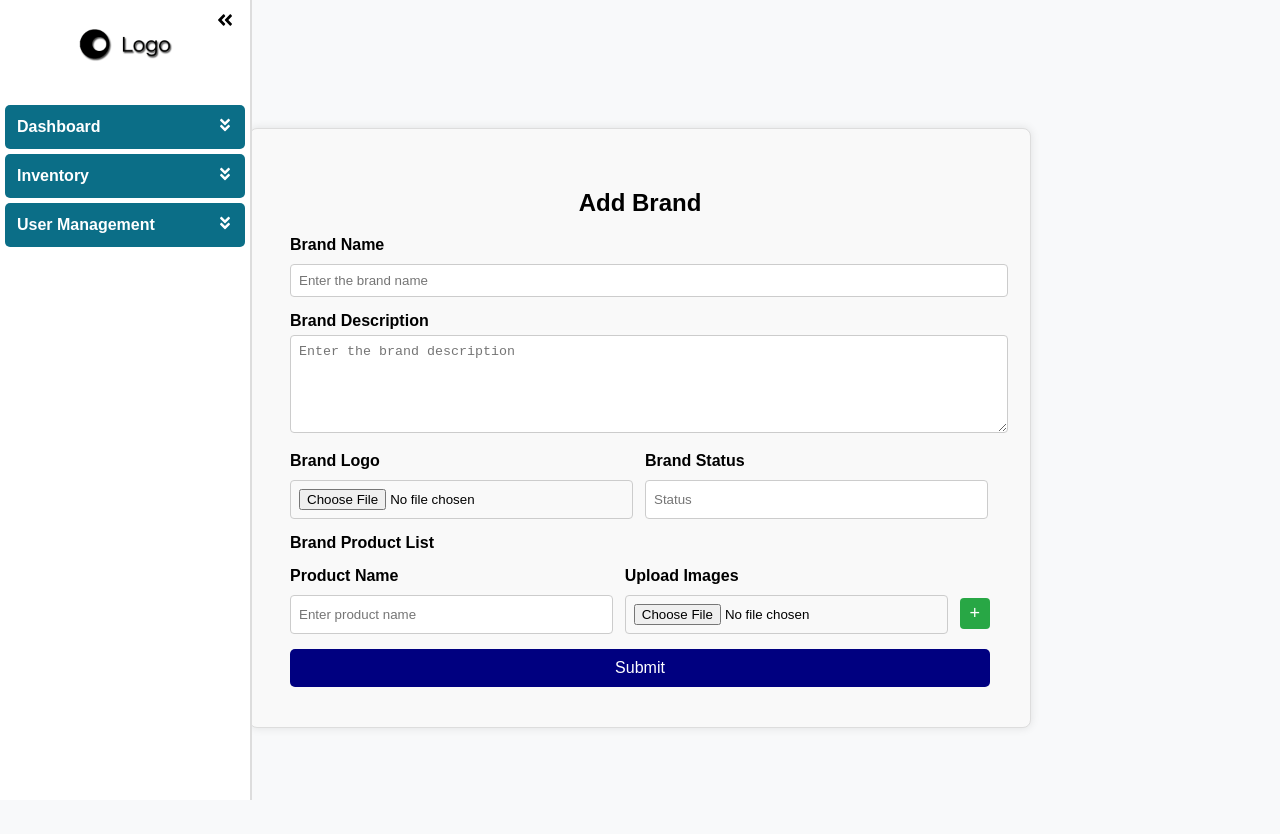
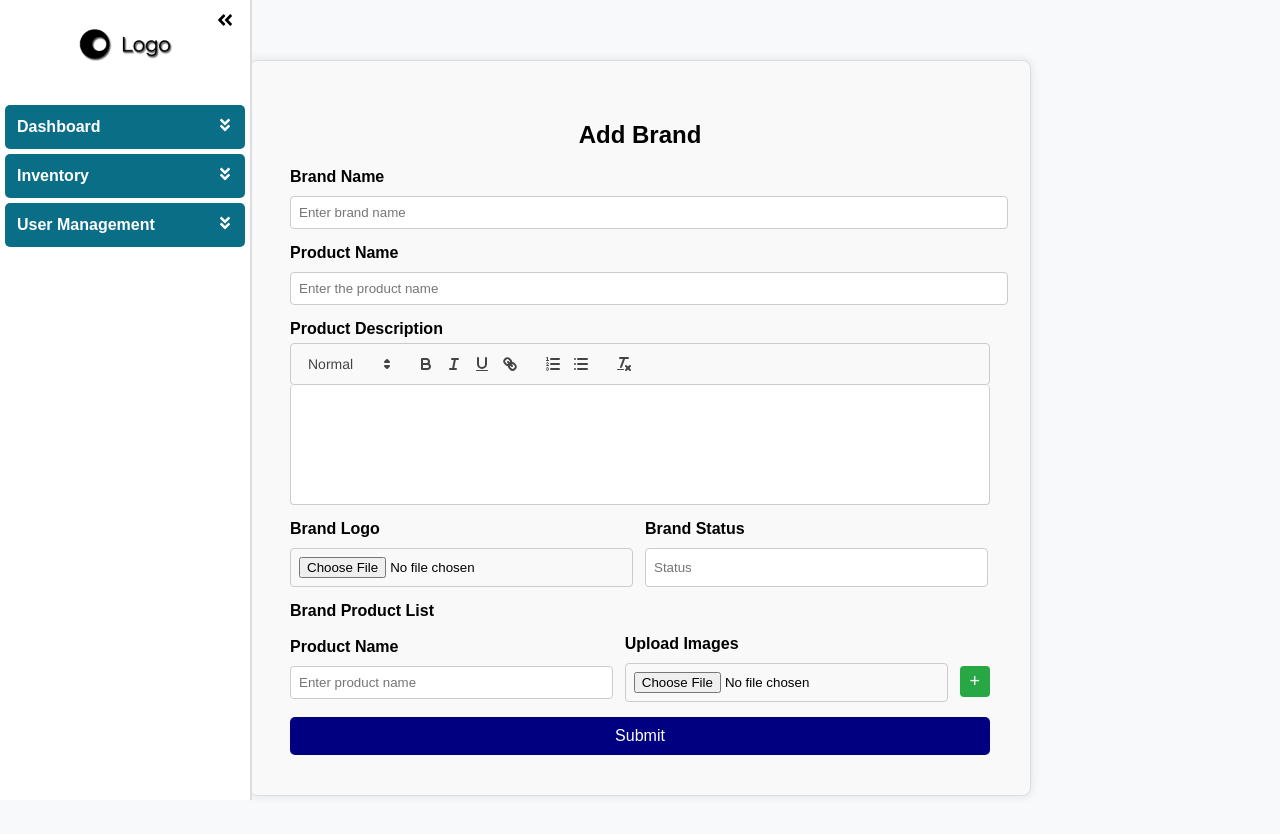
Before and after one commit to Vikas-Pendyala/ecommerce-dashboard, a React (Vite) app: page /dashboard/Add-Brand in a window 1280 px wide. Shown: the top 834 px of the page. Built offline with nearby package versions, Linux system fonts and the light colour scheme.

Commit message:
storing form data

```diff
--- a/src/pages/Dashboard/AddBrand.jsx
+++ b/src/pages/Dashboard/AddBrand.jsx
@@ -1,56 +1,127 @@
 import React, { useState } from "react";
+import ReactQuill from "react-quill"; // Make sure you have installed react-quill
+import "react-quill/dist/quill.snow.css";
 import "./AddBrand.css"; // Import CSS file
 
 const AddBrand = () => {
-    const [productInputs, setProductInputs] = useState([{ id: Date.now() }]);
-const [brandFormData, setBrandFormData]=useState({
-  brandName:"",
-  brandDescription:"",
-  brandLogo:"",
-  brandStatus:"",
-  brandProductName: "",
-  brandImage:"",
+  // State for form data
+  const [formData, setFormData] = useState({
+    brandName: "",
+    brandDescription: "",
+    brandLogo: null, // Changed from "" to null for file inputs
+    brandStatus: "",
+    productName: "", // Fixed missing field
+    productDescription: "",
+    brandImage: null,
   });
-const handleSubmitData =(e)=>{
-e.preventDefault();
-console.log("form data:", brandFormData);
-}
 
-    // Function to add a new product input
-    const addProductInput = () => {
-      setProductInputs([...productInputs, { id: Date.now() }]);
+  // State to manage dynamic product list
+  const [productInputs, setProductInputs] = useState([{ id: Date.now(), name: "", image: null }]);
+
+  // Handle input change
+  const handleChange = (e) => {
+    const { name, value } = e.target;
+    setFormData({ ...formData, [name]: value });
   };
 
-    // Function to remove a product input
+  // Handle file change
+  const handleFileChange = (e) => {
+    const { name, files } = e.target;
+    setFormData({ ...formData, [name]: files[0] }); // Store the first selected file
+  };
+
+  // Handle Quill input change
+  const handleQuillChange = (value) => {
+    setFormData({ ...formData, productDescription: value });
+  };
+
+  // Handle form submission
+  const handleSubmitData = (e) => {
+    e.preventDefault();
+    console.log("Form Data Submitted:", formData, productInputs);
+
+    // Reset form data after submission
+    setFormData({
+      brandName: "",
+      brandDescription: "",
+      brandLogo: null,
+      brandStatus: "",
+      productName: "",
+      productDescription: "",
+      brandImage: null,
+    });
+
+    setProductInputs([{ id: Date.now(), name: "", image: null }]); // Reset dynamic fields
+  };
+
+  // Add new product input
+  const addProductInput = () => {
+    setProductInputs([...productInputs, { id: Date.now(), name: "", image: null }]);
+  };
+
+  // Remove product input
   const removeProductInput = (id) => {
     setProductInputs(productInputs.filter((input) => input.id !== id));
+  };
+
+  // Handle dynamic product input change
+  const handleProductChange = (id, field, value) => {
+    setProductInputs((prev) =>
+      prev.map((input) => (input.id === id ? { ...input, [field]: value } : input))
+    );
   };
 
   return (
     <div className="form-container">
       <h2>Add Brand</h2>
 
+      <form onSubmit={handleSubmitData}>
         {/* Brand Name Field */}
         <div className="form-group">
           <label>Brand Name</label>
-          <input type="text" placeholder="Enter the brand name" />
+          <input
+            type="text"
+            name="brandName"
+            value={formData.brandName}
+            onChange={handleChange}
+            placeholder="Enter brand name"
+          />
         </div>
 
-        {/* Brand Description Field */}
+        {/* Product Name Field */}
         <div className="form-group">
-          <label>Brand Description</label>
-          <textarea placeholder="Enter the brand description"></textarea>
+          <label>Product Name</label>
+          <input
+            type="text"
+            name="productName"
+            value={formData.productName}
+            onChange={handleChange}
+            placeholder="Enter the product name"
+          />
+        </div>
+
+        {/* Product Description (Rich Text Editor) */}
+        <div className="form-group">
+          <label>Product Description</label>
+          <ReactQuill value={formData.productDescription} onChange={handleQuillChange} theme="snow" />
         </div>
 
         {/* Brand Logo & Status Fields */}
         <div className="form-group-row">
           <div className="form-group half-width">
             <label>Brand Logo</label>
-            <input type="file" />
+            <input type="file" name="brandLogo" onChange={handleFileChange} />
           </div>
           <div className="form-group half-width">
             <label>Brand Status</label>
-            <input className="status" type="text" placeholder="Status" />
+            <input
+              className="status"
+              type="text"
+              name="brandStatus"
+              value={formData.brandStatus}
+              onChange={handleChange}
+              placeholder="Status"
+            />
           </div>
         </div>
 
@@ -59,19 +130,27 @@ console.log("form data:", brandFormData);
           <label>Brand Product List</label>
         </div>
 
-        {/* Product Inputs */}
+        {/* Dynamic Product Inputs */}
         {productInputs.map((product) => (
           <div key={product.id} className="form-group-row product-row">
             {/* Product Name Field */}
             <div className="form-group half-width">
               <label>Product Name</label>
-              <input className="status" type="text" placeholder="Enter product name" />
+              <input
+                type="text"
+                value={product.name}
+                onChange={(e) => handleProductChange(product.id, "name", e.target.value)}
+                placeholder="Enter product name"
+              />
             </div>
 
             {/* Product Image Field */}
             <div className="form-group half-width">
               <label>Upload Images</label>
-              <input type="file" />
+              <input
+                type="file"
+                onChange={(e) => handleProductChange(product.id, "image", e.target.files[0])}
+              />
             </div>
 
             {/* Buttons Container (Right-aligned) */}
@@ -93,7 +172,10 @@ console.log("form data:", brandFormData);
         ))}
 
         {/* Submit Button */}
-        <button className="submit-btn" onClick={handleSubmitData}>Submit</button>
+        <button type="submit" className="submit-btn">
+          Submit
+        </button>
+      </form>
     </div>
   );
 };
--- a/src/pages/Dashboard/AddCategories.jsx
+++ b/src/pages/Dashboard/AddCategories.jsx
@@ -1,12 +1,14 @@
-import React, { useState } from "react";
+import React, { useState, useEffect } from "react";
 import "./AddCategories.css"; // Import CSS file
 
 const AddCategories = () => {
-  const [subCategories, setSubCategories] = useState([{ id: 1 }]);
+  const [categoryName, setCategoryName] = useState("");
+  const [subCategories, setSubCategories] = useState([{ id: 1, name: "" }]);
+  const [tempSubCategory, setTempSubCategory] = useState({});
 
   // Function to add a new sub-category
   const addSubCategory = () => {
-    setSubCategories([...subCategories, { id: Date.now() }]);
+    setSubCategories([...subCategories, { id: Date.now(), name: "" }]);
   };
 
   // Function to remove a sub-category by id
@@ -14,14 +16,58 @@ const AddCategories = () => {
     setSubCategories(subCategories.filter((sub) => sub.id !== id));
   };
 
+  // Function to handle input change for category name
+  const handleCategoryChange = (e) => {
+    setCategoryName(e.target.value);
+  };
+
+  // Function to handle input change locally for subcategories
+  const handleTempSubCategoryChange = (id, value) => {
+    setTempSubCategory({ ...tempSubCategory, [id]: value });
+  };
+
+  // Function to update state only when input loses focus
+  const handleSubCategoryBlur = (id) => {
+    setSubCategories((prevSubCategories) =>
+      prevSubCategories.map((sub) =>
+        sub.id === id ? { ...sub, name: tempSubCategory[id] || sub.name } : sub
+      )
+    );
+  };
+
+  // Handle form submission
+  const handleSubmit = (e) => {
+    e.preventDefault();
+    console.log("Category Submitted:", categoryName);
+    console.log("Subcategories Submitted:", subCategories);
+
+    // Reset form
+    setCategoryName("");
+    setSubCategories([{ id: 1, name: "" }]);
+    setTempSubCategory({});
+  };
+
+  // useEffect to log when subCategories change
+  useEffect(() => {
+    console.log("SubCategories Updated:", subCategories);
+  }, [subCategories]);
+
   return (
     <div className="form-container">
       <h2>Category Form</h2>
 
+      <form onSubmit={handleSubmit}>
         {/* Category Name Field */}
         <div className="form-group">
           <label>Category Name</label>
-        <input type="text" placeholder="Enter the category name" />
+
+          <input
+            type="text"
+            value={categoryName}
+            onChange={handleCategoryChange}
+            placeholder="Enter the category name"
+
+          />
         </div>
 
         {/* Sub Categories Field */}
@@ -29,28 +75,35 @@ const AddCategories = () => {
           <label>Sub Category</label>
           {subCategories.map((sub) => (
             <div key={sub.id} className="sub-category-container">
-            <input type="text" placeholder="Enter the sub category name" />
-            {/* <select>
-              <option>Select</option>
-              <option>Sub Category 1</option>
-              <option>Sub Category 2</option>
-            </select> */}
-            <button type="button" className="add-remove-btn" onClick={addSubCategory}>+</button>
+              <input
+                type="text"
+                defaultValue={sub.name}
+                onChange={(e) => handleTempSubCategoryChange(sub.id, e.target.value)}
+                onBlur={() => handleSubCategoryBlur(sub.id)}
+                placeholder="Enter the sub-category name"
+              />
+
+              <button type="button" className="add-remove-btn" onClick={addSubCategory}>
+                +
+              </button>
               {subCategories.length > 1 && (
-              <button type="button" className="add-remove-btn remove-btn" onClick={() => removeSubCategory(sub.id)}>-</button>
+                <button
+                  type="button"
+                  className="add-remove-btn remove-btn"
+                  onClick={() => removeSubCategory(sub.id)}
+                >
+                  -
+                </button>
               )}
             </div>
           ))}
         </div>
 
-      {/* Upload Image Field */}
-      {/* <div className="form-group">
-        <label>Upload Images</label>
-        <input type="file" />
-      </div> */}
-
         {/* Submit Button */}
-      <button className="submit-btn">Submit</button>
+        <button type="submit" className="submit-btn">
+          Submit
+        </button>
+      </form>
     </div>
   );
 };
```
Lines whose indentation alone changed are shown as unchanged.
